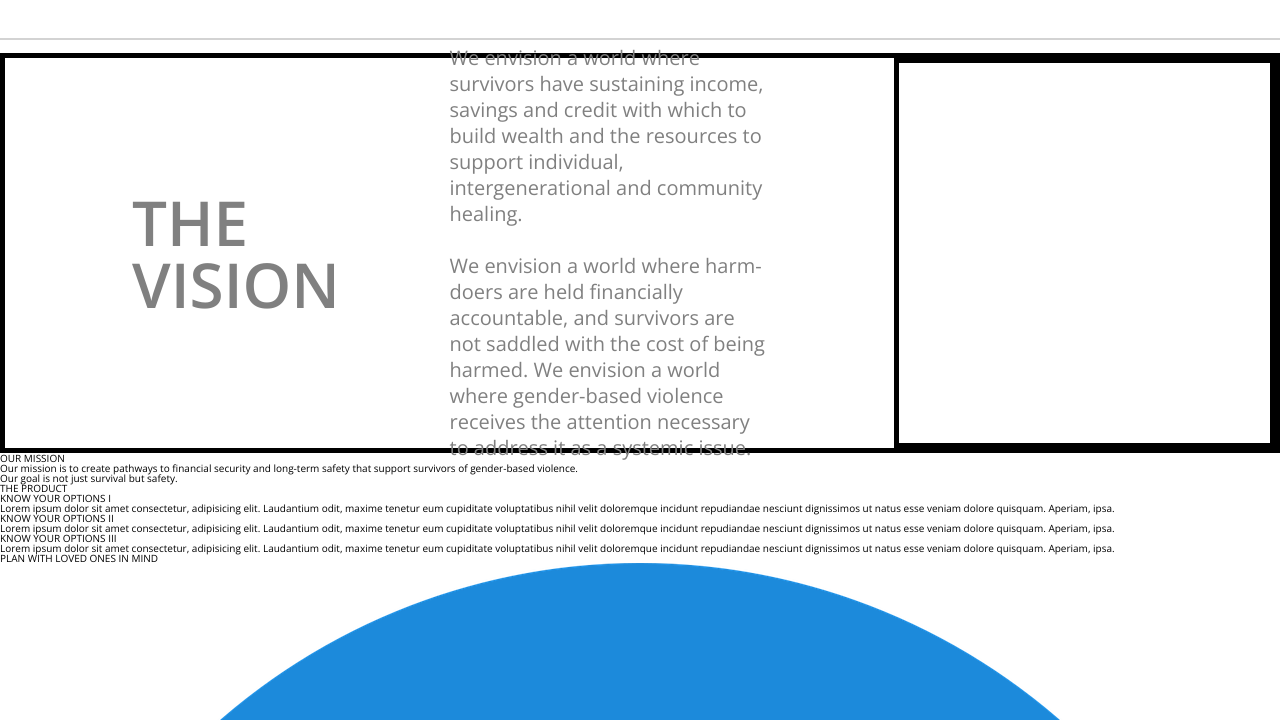
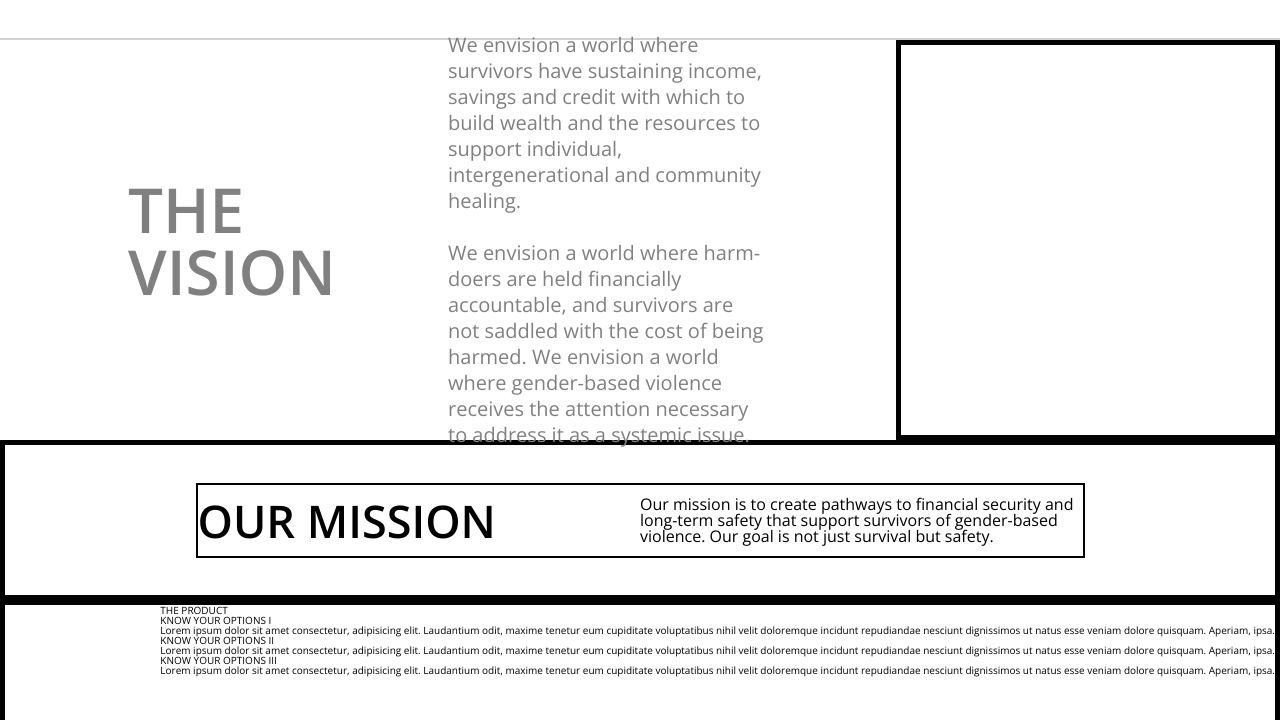
Before and after one commit to BW-Domestic-Violence-Survivors-Tool/marketing-page-AC, a plain HTML site: page index.html in a window 1280 px wide. Shown: the part 80-800 px from the top of the page. Drawn offline with nearby package versions, Linux system fonts and the light colour scheme.

Commit message:
styled mission section

```diff
--- a/index.html
+++ b/index.html
@@ -47,10 +47,9 @@
   </section>
 
   <section class="mission">
-    <h1 class="mission__header">OUR MISSION</h1>
-    <div class="mission__copy">
-      <article class="missionStatement">Our mission is to create pathways to financial security and long-term safety that support survivors of gender-based violence. </article>
-      <article class="missionStatement">Our goal is not just survival but safety.</article>
+    <div class="mission__text-container">
+      <h1 class="missionDesc__header">OUR MISSION</h1>
+      <article class="missionDesc__copy">Our mission is to create pathways to financial security and long-term safety that support survivors of gender-based violence. Our goal is not just survival but safety.</article>
     </div>
   </section>
 
--- a/less/index.less
+++ b/less/index.less
@@ -74,7 +74,7 @@ Html{
     border-bottom: 2px solid lightgrey;
     display: flex;
     align-items: center;
-    margin-bottom: 1%;
+
 
 }
 
@@ -127,7 +127,6 @@ Html{
 }
 
 .intro{
-    border: 5px solid black;
     height: 50vh;
     display: flex;
     justify-content: space-between;
@@ -139,7 +138,6 @@ Html{
 }
 
 .intro__text{
-
     display: flex;
     align-items: center;
     justify-content: space-around;
@@ -159,5 +157,47 @@ Html{
         line-height: 130%;
         color: @lightgrey;
     }
+}
+
+
+.mission{
+    border: 5px solid black;
+    height: 20vh;
+    display: flex;
+    justify-content: center;
+    align-items: center;
+}
+
+.mission__text-container{
+    width: 70%;
+    height: 50%;
+    border: 2px solid black;
+    display: flex;
+    justify-content: space-around;
+    align-items: center;
+
+
+
 
 }
+
+.missionDesc__header{
+    font-size: 4.5rem;
+    font-weight: 600;
+    width: 50%;
+}
+
+.missionDesc__copy{
+    font-size: 1.6rem;
+    width: 50%;
+}
+
+
+
+
+.product{
+    border: 5px solid black;
+    height: 50vh;
+    display: flex;
+    justify-content: space-between;
+}
```
Also changed, not shown: CSS/index.css.
